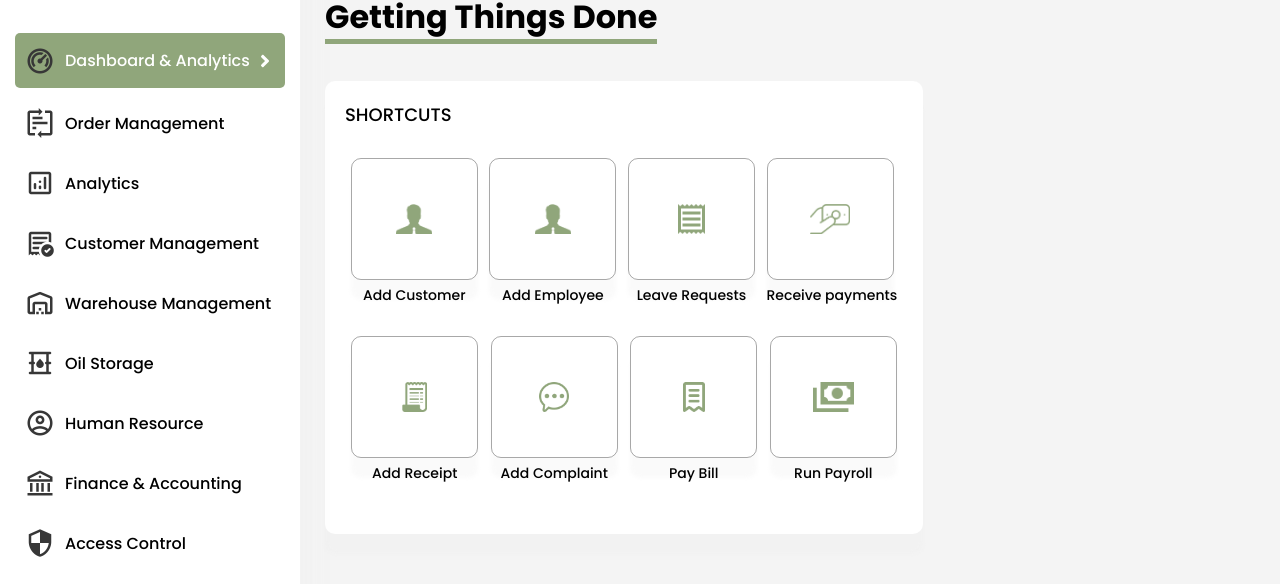
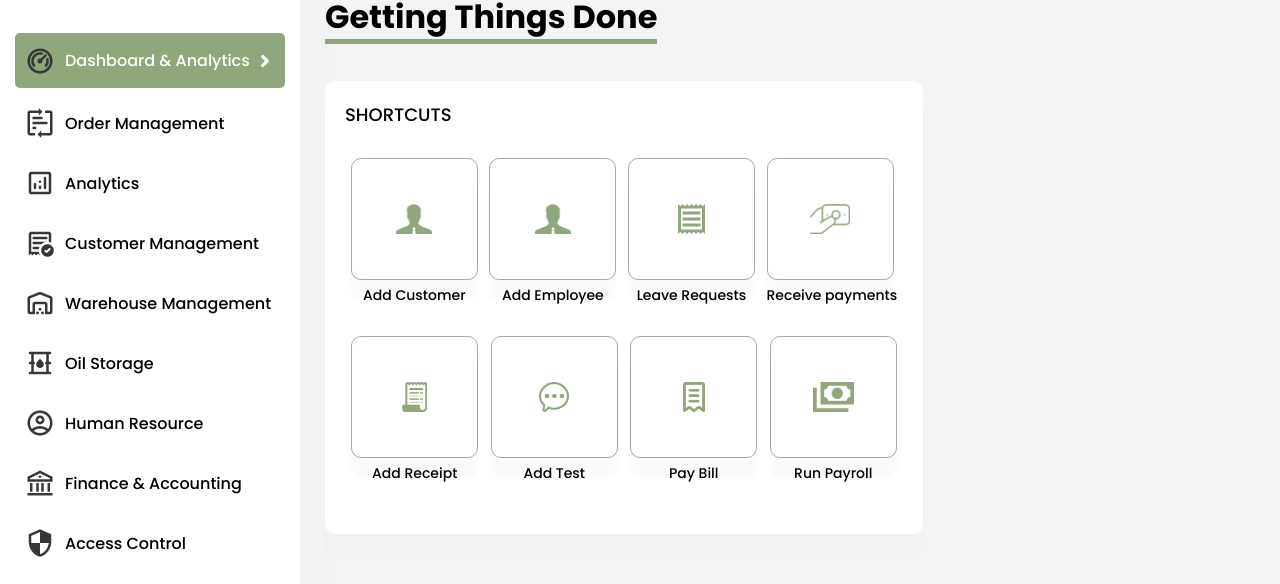
Before and after one commit to muhamadsaim/olive-saim, a React (Vite) app: page /dashboard/getting-things-don in a window 1280 px wide. Shown: the part 157-741 px from the top of the page. Built offline with nearby package versions, Linux system fonts and the light colour scheme; a web font is replaced by a local one.

Commit message:
navigations

```diff
--- a/src/Pages/Dashboard/GettingThingsDone/Style.scss
+++ b/src/Pages/Dashboard/GettingThingsDone/Style.scss
@@ -1,7 +1,7 @@
 .mainContainerGTD {
   padding: 20px 25px;
   margin-top: 40px;
-  .p1 {
+  .pGTD {
     font-size: 32px;
     font-weight: 700;
     border-bottom: 5px solid rgba(144, 166, 123, 1);
@@ -27,6 +27,10 @@
         align-items: center;
         justify-content: space-around;
         flex-wrap: wrap;
+        a{
+          text-decoration: none;
+          color: black;
+        }
         .block {
           cursor: pointer;
 
--- a/src/Pages/Dashboard/GettingThingsDone/index.jsx
+++ b/src/Pages/Dashboard/GettingThingsDone/index.jsx
@@ -1,78 +1,116 @@
-import React from 'react'
-import './Style.scss'
-import Emp from '../../../assets/icons/user.png'
-import Leave from '../../../assets/icons/leave.png'
-import RecPay from '../../../assets/icons/recpay.png'
-import Receipt from '../../../assets/icons/receipt.png'
-import Complain from '../../../assets/icons/complain.png'
-import PayBill from '../../../assets/icons/paybill.png'
-import RunPay from '../../../assets/icons/runpay.png'
+import React, { useState } from "react";
+import "./Style.scss";
+import Emp from "../../../assets/icons/user.png";
+import Leave from "../../../assets/icons/leave.png";
+import RecPay from "../../../assets/icons/recpay.png";
+import Receipt from "../../../assets/icons/receipt.png";
+import Complain from "../../../assets/icons/complain.png";
+import PayBill from "../../../assets/icons/paybill.png";
+import RunPay from "../../../assets/icons/runpay.png";
+import { Link, Outlet, useNavigate } from "react-router-dom";
+import { setValue } from "../../../Redux/slice/NavbarValues";
+import { useDispatch } from "react-redux";
+import CustomerForm from "../../customerManagement/CustomerForm";
+import AddEmployee from "../../HumanResources/Employees/AddEmployee";
+import LeaveForm from "../../HumanResources/Employees/Leave";
+import AddOrder from "../../LabService/AddOrder";
 
-const  GettingThingDone = () => {
+const GettingThingDone = () => {
+  // const dispatch = useDispatch();
+  const navigate = useNavigate();
+  const [comp, setComp] = useState(0);
+  const address = "/dashboard/getting-things-don";
+  const handleCustomer = () => {
+    // navigate('/customer-management/create-customer', { replace: true })
+    // dispatch(setValue(3))
+    // console.log(localStorage.getItem('selectedItemIndex'))
+    // localStorage.removeItem('selectedItemIndex');
+    // localStorage.setItem('selectedItemIndex', 3);
+  };
   return (
-    <div className='mainContainerGTD'>
-      <span className='p1'>Getting Things Done</span>
-      <div className='shortcuts'>
-        <p className='p2'>shortcuts</p>
-        <div className='mainShortcuts'>
-          <div className='blocks'>
-            <div className='block'>
-              <div className='imgDiv'>
-                <img src={Emp} alt="Emp" />
+    <div className="mainContainerGTD">
+      <span className="pGTD">Getting Things Done</span>
+      <div className="shortcuts">
+        <p className="p2">shortcuts</p>
+        {comp === 1 ? (
+          <CustomerForm setShowForm={setComp} address={address} />
+        ) : null}
+        {comp === 2 ? (
+          <AddEmployee setShowForm={setComp} address={address} />
+        ) : null}
+        {comp === 3 ? (
+          <LeaveForm setShowForm={setComp} address={address} />
+        ) : null}
+        {comp === 4 ? (
+          <AddOrder setShowForm={setComp} address={address} />
+        ) : null}
+        <div className="mainShortcuts">
+          <div className="blocks">
+            <Link to="add-customer" onClick={() => setComp(1)}>
+              <div className="block">
+                <div className="imgDiv">
+                  <img src={Emp} alt="Emp" />
+                </div>
+                <p className="p3">Add Customer</p>
               </div>
-              <p className='p3'>Add Customer</p>
-            </div>
-            <div className='block'>
-              <div className='imgDiv'>
-              <img src={Emp} alt="Emp" />
+            </Link>
+            <Link to="add-employee" onClick={() => setComp(2)}>
+              <div className="block">
+                <div className="imgDiv">
+                  <img src={Emp} alt="Emp" />
+                </div>
+                <p className="p3">Add Employee</p>
+              </div>
+            </Link>
+            <Link to='leave-request'onClick={()=>setComp(3)}>
 
-              </div>
-              <p className='p3'>Add Employee</p>
-            </div>
-            <div className='block'>
-              <div className='imgDiv'>
+            <div className="block">
+              <div className="imgDiv">
                 <img src={Leave} alt="leave" />
               </div>
-              <p className='p3'>Leave Requests</p>
+              <p className="p3">Leave Requests</p>
             </div>
-            <div className='block'>
-              <div className='imgDiv'>
+            </Link>
+            <div className="block">
+              <div className="imgDiv">
                 <img src={RecPay} alt="Receive Payment" />
               </div>
-              <p className='p3'>Receive payments</p>
+              <p className="p3">Receive payments</p>
             </div>
           </div>
-          <div className='blocks' style={{marginTop:'30px'}}>
-            <div className='block'>
-              <div className='imgDiv'>
-              <img src={Receipt} alt="receipt" />
+          <div className="blocks" style={{ marginTop: "30px" }}>
+            <div className="block">
+              <div className="imgDiv">
+                <img src={Receipt} alt="receipt" />
               </div>
-              <p className='p3'>Add Receipt</p>
+              <p className="p3">Add Receipt</p>
             </div>
-            <div className='block'>
-              <div className='imgDiv'>
-              <img src={Complain} alt="complain" />
+            <Link to='add-test' onClick={()=>setComp(4)}>
 
+            <div className="block">
+              <div className="imgDiv">
+                <img src={Complain} alt="complain" />
               </div>
-              <p className='p3'>Add Complaint</p>
+              <p className="p3">Add Test</p>
             </div>
-            <div className='block'>
-              <div className='imgDiv'>
-              <img src={PayBill} alt="Pay Bill" />
+            </Link>
+            <div className="block">
+              <div className="imgDiv">
+                <img src={PayBill} alt="Pay Bill" />
               </div>
-              <p className='p3'>Pay Bill</p>
+              <p className="p3">Pay Bill</p>
             </div>
-            <div className='block'>
-              <div className='imgDiv'>
+            <div className="block">
+              <div className="imgDiv">
                 <img src={RunPay} alt="Run payroll" />
               </div>
-              <p className='p3'>Run Payroll</p>
+              <p className="p3">Run Payroll</p>
             </div>
           </div>
         </div>
       </div>
     </div>
-  )
-}
+  );
+};
 
-export default  GettingThingDone
+export default GettingThingDone;
--- a/src/Routes/Routes.jsx
+++ b/src/Routes/Routes.jsx
@@ -52,12 +52,16 @@ const AccountForm = lazy(() =>
 );
 const AccessControl = lazy(() => import("../Pages/AccessControl/index"));
 const AddUser = lazy(() => import("../Pages/AccessControl/AddUser/index"));
-const LabService = lazy(() => import('../Pages/LabService/index'));
+const EditUser = lazy(() => import("../Pages/AccessControl/EditUser/index"));
+const LabService = lazy(() => import("../Pages/LabService/index"));
 const AddOrder = lazy(() => import("../Pages/LabService/AddOrder"));
-const SystemMaintenance = lazy(() => import('../Pages/SystemMaintenance/index'));
-const NewService = lazy(() => import('../Pages/SystemMaintenance/AddService/index'));
-const Communication=lazy(()=>import('../Pages/communication/index'))
-
+const SystemMaintenance = lazy(() =>
+  import("../Pages/SystemMaintenance/index")
+);
+const NewService = lazy(() =>
+  import("../Pages/SystemMaintenance/AddService/index")
+);
+const Communication = lazy(() => import("../Pages/communication/index"));
 
 const AllRoutes = () => {
   return (
@@ -68,7 +72,12 @@ const AllRoutes = () => {
         <Route
           path="/dashboard/getting-things-don"
           element={<GettingThingDone />}
-        />
+        >
+          <Route path="add-customer" element={<CustomerForm />} />
+          <Route path="add-employee" element={<AddEmployee />} />
+          <Route path="leave-request" element={<LeaveForm />} />
+          <Route path="add-test" element={<AddOrder/>} />
+        </Route>
         <Route path="/order-management" element={<OrderManagement />}>
           <Route path="new-order" element={<Form />} />
         </Route>
@@ -106,14 +115,15 @@ const AllRoutes = () => {
         </Route>
         <Route path="/access-control" element={<AccessControl />}>
           <Route path="new-user" element={<AddUser />} />
+          <Route path="edit-user" element={<EditUser />} />
         </Route>
         <Route path="/lab-service" element={<LabService />}>
-          <Route path="new-order" element={<AddOrder/>}/>
+          <Route path="new-order" element={<AddOrder />} />
         </Route>
         <Route path="/system-maintenance" element={<SystemMaintenance />}>
-          <Route path="new-service" element={<NewService/>}/>
+          <Route path="new-service" element={<NewService />} />
         </Route>
-        <Route path="communication" element={<Communication/>}/>
+        <Route path="communication" element={<Communication />} />
       </Route>
       {/* <Route path='/signup' element={<SignUp />} />
     <Route path='/login' element={<Login />} />
```
Lines whose indentation alone changed are shown as unchanged.
